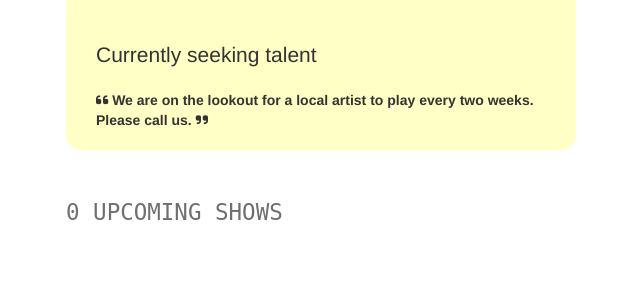
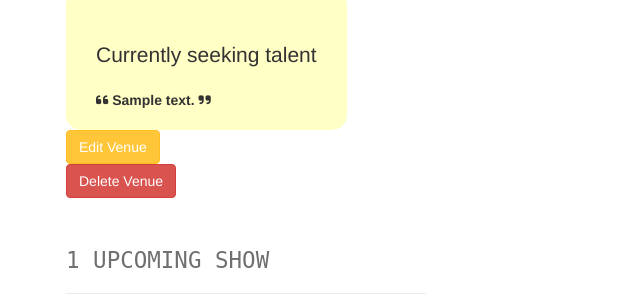
Before and after one commit to robbailey3/udacity-fullstack-project-1, a Flask app: page /venues/1 in a window 1280 px wide. Shown: the part 381-675 px from the top of the page, without its empty margins (4-644 px from the left). Run offline with Flask 2, Linux system fonts and the light colour scheme; tables that the repository leaves empty hold one stand-in row (values such as "Sample post"); grey boxes marked "Sample" are stand-in pictures; some libraries are stand-ins or nearby versions.

Commit message:
Removing mock data

```diff
--- a/app.py
+++ b/app.py
@@ -24,7 +24,10 @@
 
 
 def format_datetime(value, format='medium'):
-    date = dateutil.parser.parse(value)
+    if(isinstance(value, str)):
+        date = dateutil.parser.parse(value)
+    else:
+        date = value
     if format == 'full':
         format = "EEEE MMMM, d, y 'at' h:mma"
     elif format == 'medium':
@@ -34,7 +37,6 @@
 
 def phone_validator(num):
     parsed = phonenumbers.parse(num, "US")
-    print(parsed)
     if not phonenumbers.is_valid_number(parsed):
         raise ValidationError('Must be a valid US phone number.')
 
@@ -58,32 +60,10 @@
 def venues():
     # TODO: replace with real venues data.
     #       num_shows should be aggregated based on number of upcoming shows per venue.
-    data = [{
-        "city": "San Francisco",
-        "state": "CA",
-        "venues": [{
-            "id": 1,
-            "name": "The Musical Hop",
-            "num_upcoming_shows": 0,
-        }, {
-            "id": 3,
-            "name": "Park Square Live Music & Coffee",
-            "num_upcoming_shows": 1,
-        }]
-    }, {
-        "city": "New York",
-        "state": "NY",
-        "venues": [{
-            "id": 2,
-            "name": "The Dueling Pianos Bar",
-            "num_upcoming_shows": 0,
-        }]
-    }]
     data = []
     venues = Venue.query.group_by(Venue.id, Venue.state, Venue.city).all()
 
     for venue in venues:
-        print(venue)
         data.append({
             "city": venue.city,
             "state": venue.state,
@@ -115,88 +95,20 @@
 
 @app.route('/venues/<int:venue_id>')
 def show_venue(venue_id):
-    # shows the venue page with the given venue_id
-    # TODO: replace with real venue data from the venues table, using venue_id
-    data1 = {
-        "id": 1,
-        "name": "The Musical Hop",
-        "genres": ["Jazz", "Reggae", "Swing", "Classical", "Folk"],
-        "address": "1015 Folsom Street",
-        "city": "San Francisco",
-        "state": "CA",
-        "phone": "123-123-1234",
-        "website": "https://www.themusicalhop.com",
-        "facebook_link": "https://www.facebook.com/TheMusicalHop",
-        "seeking_talent": True,
-        "seeking_description": "We are on the lookout for a local artist to play every two weeks. Please call us.",
-        "image_link": "https://images.unsplash.com/photo-1543900694-133f37abaaa5?ixlib=rb-1.2.1&ixid=eyJhcHBfaWQiOjEyMDd9&auto=format&fit=crop&w=400&q=60",
-        "past_shows": [{
-            "artist_id": 4,
-            "artist_name": "Guns N Petals",
-            "artist_image_link": "https://images.unsplash.com/photo-1549213783-8284d0336c4f?ixlib=rb-1.2.1&ixid=eyJhcHBfaWQiOjEyMDd9&auto=format&fit=crop&w=300&q=80",
-            "start_time": "2019-05-21T21:30:00.000Z"
-        }],
-        "upcoming_shows": [],
-        "past_shows_count": 1,
-        "upcoming_shows_count": 0,
-    }
-    data2 = {
-        "id": 2,
-        "name": "The Dueling Pianos Bar",
-        "genres": ["Classical", "R&B", "Hip-Hop"],
-        "address": "335 Delancey Street",
-        "city": "New York",
-        "state": "NY",
-        "phone": "914-003-1132",
-        "website": "https://www.theduelingpianos.com",
-        "facebook_link": "https://www.facebook.com/theduelingpianos",
-        "seeking_talent": False,
-        "image_link": "https://images.unsplash.com/photo-1497032205916-ac775f0649ae?ixlib=rb-1.2.1&ixid=eyJhcHBfaWQiOjEyMDd9&auto=format&fit=crop&w=750&q=80",
-        "past_shows": [],
-        "upcoming_shows": [],
-        "past_shows_count": 0,
-        "upcoming_shows_count": 0,
-    }
-    data3 = {
-        "id": 3,
-        "name": "Park Square Live Music & Coffee",
-        "genres": ["Rock n Roll", "Jazz", "Classical", "Folk"],
-        "address": "34 Whiskey Moore Ave",
-        "city": "San Francisco",
-        "state": "CA",
-        "phone": "415-000-1234",
-        "website": "https://www.parksquarelivemusicandcoffee.com",
-        "facebook_link": "https://www.facebook.com/ParkSquareLiveMusicAndCoffee",
-        "seeking_talent": False,
-        "image_link": "https://images.unsplash.com/photo-1485686531765-ba63b07845a7?ixlib=rb-1.2.1&ixid=eyJhcHBfaWQiOjEyMDd9&auto=format&fit=crop&w=747&q=80",
-        "past_shows": [{
-            "artist_id": 5,
-            "artist_name": "Matt Quevedo",
-            "artist_image_link": "https://images.unsplash.com/photo-1495223153807-b916f75de8c5?ixlib=rb-1.2.1&ixid=eyJhcHBfaWQiOjEyMDd9&auto=format&fit=crop&w=334&q=80",
-            "start_time": "2019-06-15T23:00:00.000Z"
-        }],
-        "upcoming_shows": [{
-            "artist_id": 6,
-            "artist_name": "The Wild Sax Band",
-            "artist_image_link": "https://images.unsplash.com/photo-1558369981-f9ca78462e61?ixlib=rb-1.2.1&ixid=eyJhcHBfaWQiOjEyMDd9&auto=format&fit=crop&w=794&q=80",
-            "start_time": "2035-04-01T20:00:00.000Z"
-        }, {
-            "artist_id": 6,
-            "artist_name": "The Wild Sax Band",
-            "artist_image_link": "https://images.unsplash.com/photo-1558369981-f9ca78462e61?ixlib=rb-1.2.1&ixid=eyJhcHBfaWQiOjEyMDd9&auto=format&fit=crop&w=794&q=80",
-            "start_time": "2035-04-08T20:00:00.000Z"
-        }, {
-            "artist_id": 6,
-            "artist_name": "The Wild Sax Band",
-            "artist_image_link": "https://images.unsplash.com/photo-1558369981-f9ca78462e61?ixlib=rb-1.2.1&ixid=eyJhcHBfaWQiOjEyMDd9&auto=format&fit=crop&w=794&q=80",
-            "start_time": "2035-04-15T20:00:00.000Z"
-        }],
-        "past_shows_count": 1,
-        "upcoming_shows_count": 1,
-    }
-    data = list(filter(lambda d: d['id'] ==
-                       venue_id, [data1, data2, data3]))[0]
-    return render_template('pages/show_venue.html', venue=data)
+    venue = Venue.query.filter(Venue.id == venue_id).first()
+    past_shows = db.session.query(Show).join(Artist).filter(
+        Show.venue_id == venue_id).filter(Show.start_time > datetime.now()).all()
+
+    future_shows = db.session.query(Show).join(Artist).filter(
+        Show.venue_id == venue_id).filter(Show.start_time < datetime.now()).all()
+
+    venue = venue.__dict__
+    venue['past_shows'] = past_shows
+    venue['past_shows_count'] = len(past_shows)
+    venue['upcoming_shows'] = future_shows
+    venue['upcoming_shows_count'] = len(future_shows)
+
+    return render_template('pages/show_venue.html', venue=venue)
 
 #  Create Venue
 #  ----------------------------------------------------------------
@@ -220,6 +132,7 @@
         state = form.state.data
         address = form.address.data
         phone = form.phone.data
+        phone_validator(phone)
         website = form.website.data
         image_link = form.image_link.data
         facebook_link = form.facebook_link.data
@@ -243,7 +156,7 @@
     except:
         db.session.rollback()
         flash('An error occurred. Venue ' +
-              request.form['name'] + ' could not be added. ' + str(e))
+              request.form['name'] + ' could not be added.')
 
     finally:
         db.session.close()
@@ -257,11 +170,19 @@
 @app.route('/venues/<venue_id>', methods=['DELETE'])
 def delete_venue(venue_id):
     # TODO: Complete this endpoint for taking a venue_id, and using
-    # SQLAlchemy ORM to delete a record. Handle cases where the session commit could fail.
-
+    try:
+        Venue.query.filter(Venue.id == venue_id).delete()
+        db.session.commit()
+        flash('Venue successfully deleted')
+    except Exception as err:
+        db.session.rollback()
+        print('delete failed')
+        print(str(err))
+    finally:
+        db.session.close()
     # BONUS CHALLENGE: Implement a button to delete a Venue on a Venue Page, have it so that
     # clicking that button delete it from the db then redirect the user to the homepage
-    return None
+    return redirect('pages/home.html')
 
 #  Artists
 #  ----------------------------------------------------------------
@@ -277,13 +198,12 @@
     # TODO: implement search on artists with partial string search. Ensure it is case-insensitive.
     # seach for "A" should return "Guns N Petals", "Matt Quevado", and "The Wild Sax Band".
     # search for "band" should return "The Wild Sax Band".
+    artists = Artist.query.filter(Artist.name.ilike(
+        '%' + request.form['search_term'] + '%'))
+
     response = {
-        "count": 1,
-        "data": [{
-            "id": 4,
-            "name": "Guns N Petals",
-            "num_upcoming_shows": 0,
-        }]
+        "count": len(list(artists)),
+        "data": list(artists)
     }
     return render_template('pages/search_artists.html', results=response, search_term=request.form.get('search_term', ''))
 
@@ -291,81 +211,19 @@
 @app.route('/artists/<int:artist_id>')
 def show_artist(artist_id):
     # shows the venue page with the given venue_id
-    # TODO: replace with real venue data from the venues table, using venue_id
-    data1 = {
-        "id": 4,
-        "name": "Guns N Petals",
-        "genres": ["Rock n Roll"],
-        "city": "San Francisco",
-        "state": "CA",
-        "phone": "326-123-5000",
-        "website": "https://www.gunsnpetalsband.com",
-        "facebook_link": "https://www.facebook.com/GunsNPetals",
-        "seeking_venue": True,
-        "seeking_description": "Looking for shows to perform at in the San Francisco Bay Area!",
-        "image_link": "https://images.unsplash.com/photo-1549213783-8284d0336c4f?ixlib=rb-1.2.1&ixid=eyJhcHBfaWQiOjEyMDd9&auto=format&fit=crop&w=300&q=80",
-        "past_shows": [{
-            "venue_id": 1,
-            "venue_name": "The Musical Hop",
-            "venue_image_link": "https://images.unsplash.com/photo-1543900694-133f37abaaa5?ixlib=rb-1.2.1&ixid=eyJhcHBfaWQiOjEyMDd9&auto=format&fit=crop&w=400&q=60",
-            "start_time": "2019-05-21T21:30:00.000Z"
-        }],
-        "upcoming_shows": [],
-        "past_shows_count": 1,
-        "upcoming_shows_count": 0,
-    }
-    data2 = {
-        "id": 5,
-        "name": "Matt Quevedo",
-        "genres": ["Jazz"],
-        "city": "New York",
-        "state": "NY",
-        "phone": "300-400-5000",
-        "facebook_link": "https://www.facebook.com/mattquevedo923251523",
-        "seeking_venue": False,
-        "image_link": "https://images.unsplash.com/photo-1495223153807-b916f75de8c5?ixlib=rb-1.2.1&ixid=eyJhcHBfaWQiOjEyMDd9&auto=format&fit=crop&w=334&q=80",
-        "past_shows": [{
-            "venue_id": 3,
-            "venue_name": "Park Square Live Music & Coffee",
-            "venue_image_link": "https://images.unsplash.com/photo-1485686531765-ba63b07845a7?ixlib=rb-1.2.1&ixid=eyJhcHBfaWQiOjEyMDd9&auto=format&fit=crop&w=747&q=80",
-            "start_time": "2019-06-15T23:00:00.000Z"
-        }],
-        "upcoming_shows": [],
-        "past_shows_count": 1,
-        "upcoming_shows_count": 0,
-    }
-    data3 = {
-        "id": 6,
-        "name": "The Wild Sax Band",
-        "genres": ["Jazz", "Classical"],
-        "city": "San Francisco",
-        "state": "CA",
-        "phone": "432-325-5432",
-        "seeking_venue": False,
-        "image_link": "https://images.unsplash.com/photo-1558369981-f9ca78462e61?ixlib=rb-1.2.1&ixid=eyJhcHBfaWQiOjEyMDd9&auto=format&fit=crop&w=794&q=80",
-        "past_shows": [],
-        "upcoming_shows": [{
-            "venue_id": 3,
-            "venue_name": "Park Square Live Music & Coffee",
-            "venue_image_link": "https://images.unsplash.com/photo-1485686531765-ba63b07845a7?ixlib=rb-1.2.1&ixid=eyJhcHBfaWQiOjEyMDd9&auto=format&fit=crop&w=747&q=80",
-            "start_time": "2035-04-01T20:00:00.000Z"
-        }, {
-            "venue_id": 3,
-            "venue_name": "Park Square Live Music & Coffee",
-            "venue_image_link": "https://images.unsplash.com/photo-1485686531765-ba63b07845a7?ixlib=rb-1.2.1&ixid=eyJhcHBfaWQiOjEyMDd9&auto=format&fit=crop&w=747&q=80",
-            "start_time": "2035-04-08T20:00:00.000Z"
-        }, {
-            "venue_id": 3,
-            "venue_name": "Park Square Live Music & Coffee",
-            "venue_image_link": "https://images.unsplash.com/photo-1485686531765-ba63b07845a7?ixlib=rb-1.2.1&ixid=eyJhcHBfaWQiOjEyMDd9&auto=format&fit=crop&w=747&q=80",
-            "start_time": "2035-04-15T20:00:00.000Z"
-        }],
-        "past_shows_count": 0,
-        "upcoming_shows_count": 3,
-    }
     artist = Artist.query.filter_by(id=artist_id).first()
-    past_shows = Show.query.filter(Show.start_time <= datetime.now())
-    upcoming_shows = Show.query.filter(Show.start_time >= datetime.now())
+    past_shows = db.session.query(Show).join(Venue).filter(
+        Show.artist_id == artist_id).filter(Show.start_time > datetime.now()).all()
+
+    future_shows = db.session.query(Show).join(Venue).filter(
+        Show.artist_id == artist_id).filter(Show.start_time < datetime.now()).all()
+
+    artist = artist.__dict__
+    artist['past_shows'] = past_shows
+    artist['past_shows_count'] = len(past_shows)
+    artist['upcoming_shows'] = future_shows
+    artist['upcoming_shows_count'] = len(future_shows)
+
     return render_template('pages/show_artist.html', artist=artist)
 
 #  Update
@@ -386,7 +244,6 @@
     try:
         form = ArtistForm()
         artist = Artist.query.filter(Artist.id == artist_id).first()
-        print(artist.name)
 
         artist.name = form.name.data
         artist.city = form.city.data
@@ -412,12 +269,12 @@
         db.session.rollback()
         flash('An error occurred. Artist ' +
               request.form['name'] + ' could not be updated. ' + str(e))
+
     except Exception as err:
-        print(str(err))
         # catch any other exceptions
         db.session.rollback()
         flash('An unknown error occurred. Artist ' +
-              request.form['name'] + ' could not be updated.')
+              request.form['name'] + ' could not be updated. ' + str(err))
     finally:
         # always close the session
         db.session.close()
@@ -428,29 +285,49 @@
 @app.route('/venues/<int:venue_id>/edit', methods=['GET'])
 def edit_venue(venue_id):
     form = VenueForm()
-    venue = {
-        "id": 1,
-        "name": "The Musical Hop",
-        "genres": ["Jazz", "Reggae", "Swing", "Classical", "Folk"],
-        "address": "1015 Folsom Street",
-        "city": "San Francisco",
-        "state": "CA",
-        "phone": "123-123-1234",
-        "website": "https://www.themusicalhop.com",
-        "facebook_link": "https://www.facebook.com/TheMusicalHop",
-        "seeking_talent": True,
-        "seeking_description": "We are on the lookout for a local artist to play every two weeks. Please call us.",
-        "image_link": "https://images.unsplash.com/photo-1543900694-133f37abaaa5?ixlib=rb-1.2.1&ixid=eyJhcHBfaWQiOjEyMDd9&auto=format&fit=crop&w=400&q=60"
-    }
-    venue = Venue.query.filter(id=venue_id).first()
-    # TODO: populate form with values from venue with ID <venue_id>
+    venue = Venue.query.filter(Venue.id == venue_id).first()
     return render_template('forms/edit_venue.html', form=form, venue=venue)
 
 
 @app.route('/venues/<int:venue_id>/edit', methods=['POST'])
 def edit_venue_submission(venue_id):
-    # TODO: take values from the form submitted, and update existing
-    # venue record with ID <venue_id> using the new attributes
+    try:
+        form = VenueForm()
+        venue = Venue.query.filter(Venue.id == venue_id).first()
+
+        venue.name = form.name.data
+        venue.genres = form.genres.data
+        venue.city = form.city.data
+        venue.state = form.state.data
+        venue.address = form.address.data
+        venue.phone = form.phone.data
+        phone_validator(form.phone.data)
+        venue.website = form.website.data
+        venue.image_link = form.image_link.data
+        venue.facebook_link = form.facebook_link.data
+        venue.seeking_talent = True if form.seeking_talent.data == 'Yes' else False
+        venue.seeking_description = form.seeking_description.data
+
+        db.session.commit()
+        # on successful db insert, flash success
+        flash('Venue ' + request.form['name'] + ' was successfully updated!')
+
+    except ValidationError as e:
+        # catch validation error from phone, rollback changes
+
+        db.session.rollback()
+        flash('The phone number was invalid. Venue ' +
+              request.form['name'] + ' could not be amended. ' + str(e))
+
+    except Exception as err:
+        print(err)
+        db.session.rollback()
+        flash('An error occurred. Venue ' +
+              request.form['name'] + ' could not be amended.')
+
+    finally:
+        db.session.close()
+
     return redirect(url_for('show_venue', venue_id=venue_id))
 
 #  Create Artist
@@ -517,44 +394,10 @@
 @app.route('/shows')
 def shows():
     # displays list of shows at /shows
-    # TODO: replace with real venues data.
-    #       num_shows should be aggregated based on number of upcoming shows per venue.
-    data = [{
-        "venue_id": 1,
-        "venue_name": "The Musical Hop",
-        "artist_id": 4,
-        "artist_name": "Guns N Petals",
-        "artist_image_link": "https://images.unsplash.com/photo-1549213783-8284d0336c4f?ixlib=rb-1.2.1&ixid=eyJhcHBfaWQiOjEyMDd9&auto=format&fit=crop&w=300&q=80",
-        "start_time": "2019-05-21T21:30:00.000Z"
-    }, {
-        "venue_id": 3,
-        "venue_name": "Park Square Live Music & Coffee",
-        "artist_id": 5,
-        "artist_name": "Matt Quevedo",
-        "artist_image_link": "https://images.unsplash.com/photo-1495223153807-b916f75de8c5?ixlib=rb-1.2.1&ixid=eyJhcHBfaWQiOjEyMDd9&auto=format&fit=crop&w=334&q=80",
-        "start_time": "2019-06-15T23:00:00.000Z"
-    }, {
-        "venue_id": 3,
-        "venue_name": "Park Square Live Music & Coffee",
-        "artist_id": 6,
-        "artist_name": "The Wild Sax Band",
-        "artist_image_link": "https://images.unsplash.com/photo-1558369981-f9ca78462e61?ixlib=rb-1.2.1&ixid=eyJhcHBfaWQiOjEyMDd9&auto=format&fit=crop&w=794&q=80",
-        "start_time": "2035-04-01T20:00:00.000Z"
-    }, {
-        "venue_id": 3,
-        "venue_name": "Park Square Live Music & Coffee",
-        "artist_id": 6,
-        "artist_name": "The Wild Sax Band",
-        "artist_image_link": "https://images.unsplash.com/photo-1558369981-f9ca78462e61?ixlib=rb-1.2.1&ixid=eyJhcHBfaWQiOjEyMDd9&auto=format&fit=crop&w=794&q=80",
-        "start_time": "2035-04-08T20:00:00.000Z"
-    }, {
-        "venue_id": 3,
-        "venue_name": "Park Square Live Music & Coffee",
-        "artist_id": 6,
-        "artist_name": "The Wild Sax Band",
-        "artist_image_link": "https://images.unsplash.com/photo-1558369981-f9ca78462e61?ixlib=rb-1.2.1&ixid=eyJhcHBfaWQiOjEyMDd9&auto=format&fit=crop&w=794&q=80",
-        "start_time": "2035-04-15T20:00:00.000Z"
-    }]
+
+    data = Show.query.options(db.joinedload(
+        Show.Venue), db.joinedload(Show.Artist)).all()
+    data = list(map(Show.detail, data))
     return render_template('pages/shows.html', shows=data)
 
 
@@ -569,12 +412,25 @@
 def create_show_submission():
     # called to create new shows in the db, upon submitting new show listing form
     # TODO: insert form data as a new Show record in the db, instead
+    try:
+        form = ShowForm()
+        venue_id = form.venue_id.data
+        artist_id = form.artist_id.data
+        start_time = form.start_time.data
 
-    # on successful db insert, flash success
-    flash('Show was successfully listed!')
-    # TODO: on unsuccessful db insert, flash an error instead.
-    # e.g., flash('An error occurred. Show could not be listed.')
-    # see: http://flask.pocoo.org/docs/1.0/patterns/flashing/
+        show = Show(venue_id=venue_id, artist_id=artist_id,
+                    start_time=start_time)
+
+        db.session.add(show)
+        db.session.commit()
+        flash('Show successfully added')
+
+    except:
+        flash('Ooops, looks like an error occured')
+        db.session.rollback()
+    finally:
+        db.session.close()
+
     return render_template('pages/home.html')
 
 
--- a/static/js/script.js
+++ b/static/js/script.js
@@ -2,3 +2,20 @@
   var b = s.split(/\D+/);
   return new Date(Date.UTC(b[0], --b[1], b[2], b[3], b[4], b[5], b[6]));
 };
+
+(function() {
+  const VENUE_DELETE_BUTTON = document.querySelector("#delete_venue");
+  if (VENUE_DELETE_BUTTON) {
+    const VENUE_ID = VENUE_DELETE_BUTTON.dataset.id;
+    if (VENUE_ID) {
+      VENUE_DELETE_BUTTON.addEventListener("click", () => {
+        fetch(`/venues/${VENUE_ID}`, {
+          method: "DELETE",
+          redirect: "follow"
+        }).then(result => {
+          window.location = "/";
+        });
+      });
+    }
+  }
+})();
--- a/templates/pages/artists.html
+++ b/templates/pages/artists.html
@@ -12,4 +12,7 @@
   </li>
   {% endfor %}
 </ul>
+<div class="create">
+  <a href="/artists/create" class="btn btn-primary">Create a new Artist</a>
+</div>
 {% endblock %}
--- a/templates/pages/show_venue.html
+++ b/templates/pages/show_venue.html
@@ -1,6 +1,5 @@
-{% extends 'layouts/main.html' %}
-{% block title %}Venue Search{% endblock %}
-{% block content %}
+{% extends 'layouts/main.html' %} {% block title %}Venue Search{% endblock %} {%
+block content %}
 <div class="row">
   <div class="col-sm-6">
     <h1 class="monospace">
@@ -18,22 +17,33 @@
       <i class="fas fa-globe-americas"></i> {{ venue.city }}, {{ venue.state }}
     </p>
     <p>
-			<i class="fas fa-map-marker"></i> {% if venue.address %}{{ venue.address }}{% else %}No Address{% endif %}
+      <i class="fas fa-map-marker"></i> {% if venue.address %}{{ venue.address
+      }}{% else %}No Address{% endif %}
     </p>
     <p>
-			<i class="fas fa-phone-alt"></i> {% if venue.phone %}{{ venue.phone }}{% else %}No Phone{% endif %}
+      <i class="fas fa-phone-alt"></i> {% if venue.phone %}{{ venue.phone }}{%
+      else %}No Phone{% endif %}
     </p>
     <p>
-			<i class="fas fa-link"></i> {% if venue.website %}<a href="{{ venue.website }}" target="_blank">{{ venue.website }}</a>{% else %}No Website{% endif %}
+      <i class="fas fa-link"></i> {% if venue.website %}<a
+        href="{{ venue.website }}"
+        target="_blank"
+        >{{ venue.website }}</a
+      >{% else %}No Website{% endif %}
     </p>
     <p>
-			<i class="fab fa-facebook-f"></i> {% if venue.facebook_link %}<a href="{{ venue.facebook_link }}" target="_blank">{{ venue.facebook_link }}</a>{% else %}No Facebook Link{% endif %}
+      <i class="fab fa-facebook-f"></i> {% if venue.facebook_link %}<a
+        href="{{ venue.facebook_link }}"
+        target="_blank"
+        >{{ venue.facebook_link }}</a
+      >{% else %}No Facebook Link{% endif %}
     </p>
     {% if venue.seeking_talent %}
     <div class="seeking">
       <p class="lead">Currently seeking talent</p>
       <div class="description">
-				<i class="fas fa-quote-left"></i> {{ venue.seeking_description }} <i class="fas fa-quote-right"></i>
+        <i class="fas fa-quote-left"></i> {{ venue.seeking_description }}
+        <i class="fas fa-quote-right"></i>
       </div>
     </div>
     {% else %}
@@ -41,19 +51,30 @@
       <i class="fas fa-moon"></i> Not currently seeking talent
     </p>
     {% endif %}
+    <div class="edit">
+      <a href="{{ venue.id }}/edit" class="btn btn-primary">Edit Venue</a>
+    </div>
+    <button id="delete_venue" class="btn btn-danger" data-id="{{venue.id}}">
+      Delete Venue
+    </button>
   </div>
   <div class="col-sm-6">
     <img src="{{ venue.image_link }}" alt="Venue Image" />
   </div>
 </div>
 <section>
-	<h2 class="monospace">{{ venue.upcoming_shows_count }} Upcoming {% if venue.upcoming_shows_count == 1 %}Show{% else %}Shows{% endif %}</h2>
+  <h2 class="monospace">
+    {{ venue.upcoming_shows_count }} Upcoming {% if venue.upcoming_shows_count
+    == 1 %}Show{% else %}Shows{% endif %}
+  </h2>
   <div class="row">
     {%for show in venue.upcoming_shows %}
     <div class="col-sm-4">
       <div class="tile tile-show">
         <img src="{{ show.artist_image_link }}" alt="Show Artist Image" />
-				<h5><a href="/artists/{{ show.artist_id }}">{{ show.artist_name }}</a></h5>
+        <h5>
+          <a href="/artists/{{ show.artist_id }}">{{ show.artist_name }}</a>
+        </h5>
         <h6>{{ show.start_time|datetime('full') }}</h6>
       </div>
     </div>
@@ -61,18 +82,22 @@
   </div>
 </section>
 <section>
-	<h2 class="monospace">{{ venue.past_shows_count }} Past {% if venue.past_shows_count == 1 %}Show{% else %}Shows{% endif %}</h2>
+  <h2 class="monospace">
+    {{ venue.past_shows_count }} Past {% if venue.past_shows_count == 1 %}Show{%
+    else %}Shows{% endif %}
+  </h2>
   <div class="row">
     {%for show in venue.past_shows %}
     <div class="col-sm-4">
       <div class="tile tile-show">
         <img src="{{ show.artist_image_link }}" alt="Show Artist Image" />
-				<h5><a href="/artists/{{ show.artist_id }}">{{ show.artist_name }}</a></h5>
+        <h5>
+          <a href="/artists/{{ show.artist_id }}">{{ show.artist_name }}</a>
+        </h5>
         <h6>{{ show.start_time|datetime('full') }}</h6>
       </div>
     </div>
     {% endfor %}
   </div>
 </section>
-
 {% endblock %}
```
Also changed, not shown: migrations/versions/3ff6a7f226f1_.py (added, +30 -0 lines), models.py (+16 -11 lines), templates/forms/edit_venue.html (+51 -14 lines), templates/forms/new_venue.html (+6 -1 lines), templates/pages/search_artists.html (+5 -3 lines), templates/pages/search_venues.html (+5 -3 lines), templates/pages/show_artist.html (+29 -11 lines), templates/pages/shows.html (+7 -3 lines), templates/pages/venues.html (+5 -4 lines). Lines whose indentation alone changed are shown as unchanged.
